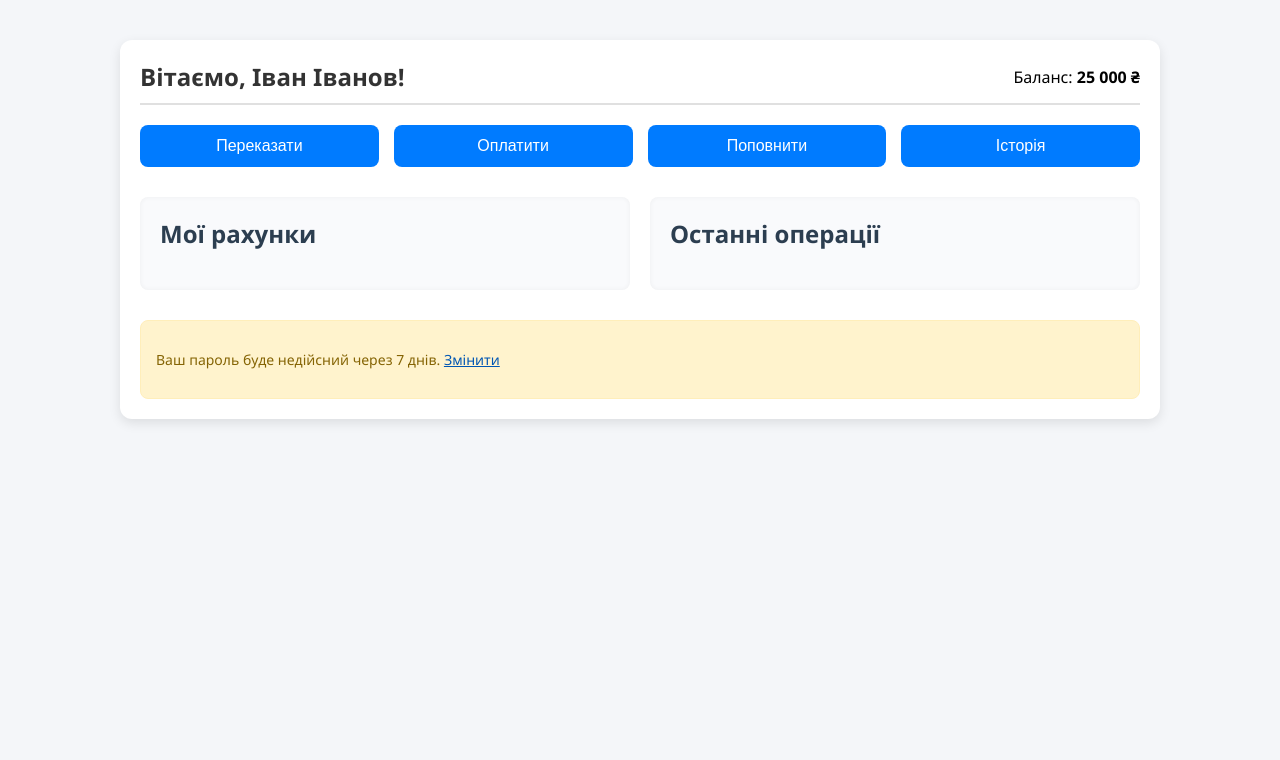
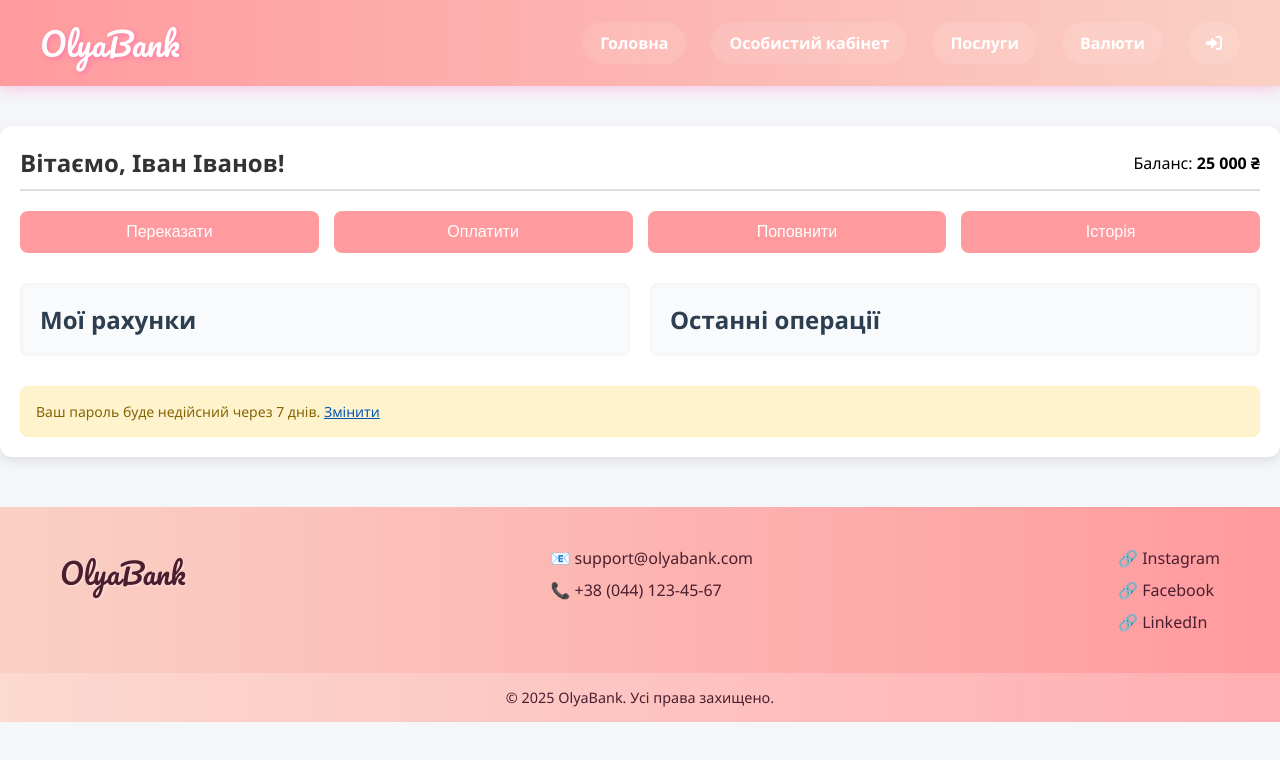
Before and after one commit to zahar-zalv9580/OlyaBank, a plain HTML site: page cab.html in a window 1280 px wide. Drawn offline with Linux system fonts and the light colour scheme.

Commit message:
щось написав

```diff
--- a/cab.css
+++ b/cab.css
@@ -6,7 +6,6 @@ body {
 }
 
 .dashboard {
-    max-width: 1000px;
     margin: 40px auto;
     padding: 20px;
     background-color: #fff;
@@ -45,7 +44,7 @@ body {
 .quick-actions button {
     flex: 1;
     padding: 12px;
-    background-color: #007bff;
+    background-color: #ff9a9e;
     color: white;
     border: none;
     border-radius: 8px;
@@ -55,7 +54,7 @@ body {
 }
 
 .quick-actions button:hover {
-    background-color: #0056b3;
+    background-color: #ff9a9e;
 }
 
 /* Основні розділи */
--- a/cab.html
+++ b/cab.html
@@ -1,13 +1,26 @@
 <!DOCTYPE html>
 <html lang="uk">
 <head>
-    <meta charset="UTF-8">
-    <meta name="viewport" content="width=device-width, initial-scale=1.0">
-    <title>Особистий кабінет</title>
-    <link rel="stylesheet" href="cab.css">
-    <link href="https://fonts.googleapis.com/css2?family=Inter:wght@400;500;600;700&display=swap" rel="stylesheet">
+  <meta charset="UTF-8">
+  <meta name="viewport" content="width=device-width, initial-scale=1.0">
+  <title>особистий кабінет</title>
+  <link href="https://fonts.googleapis.com/css2?family=Pacifico&display=swap" rel="stylesheet">
+  <link rel="stylesheet" href = "style.css">
+  <link rel="stylesheet" href = "cab.css">
+  <link rel="stylesheet" href="https://cdnjs.cloudflare.com/ajax/libs/font-awesome/6.5.0/css/all.min.css">
 </head>
+
 <body>
+      <nav>
+    <div class="logo">OlyaBank</div>
+    <div class="nav-links">
+      <a href="index.html">Головна</a>
+      <a href="cab.html">Особистий кабінет</a>
+      <a href="services.html">Послуги</a>
+      <a href="money.html">Валюти</a>
+       <a href="login.html"><i class="fas fa-sign-in-alt"></i></a>
+    </div>
+  </nav>
     <div class="dashboard">
         <header class="user-header">
             <h1>Вітаємо, Іван Іванов!</h1>
@@ -40,5 +53,26 @@
             <p>Ваш пароль буде недійсний через 7 днів. <a href="#">Змінити</a></p>
         </div>
     </div>
+  <footer>
+  <div class="footer-container">
+    <div class="footer-logo">OlyaBank</div>
+
+    <div class="footer-contact">
+      <p>📧 support@olyabank.com</p>
+      <p>📞 +38 (044) 123-45-67</p>
+    </div>
+
+    <div class="footer-socials">
+      <span>🔗 Instagram</span>
+      <span>🔗 Facebook</span>
+      <span>🔗 LinkedIn</span>
+    </div>
+  </div>
+
+  <div class="footer-bottom">
+    <p>&copy; 2025 OlyaBank. Усі права захищено.</p>
+  </div>
+</footer>
+
 </body>
 </html>
--- /dev/null
+++ b/style.css
@@ -0,0 +1,123 @@
+  * {
+      margin: 0;
+      padding: 0;
+      box-sizing: border-box;
+    }
+
+
+    body {
+      font-family: 'Segoe UI', sans-serif;
+      background: #fff0f5;
+    }
+
+    nav {
+      display: flex;
+      justify-content: space-between;
+      align-items: center;
+      padding: 15px 40px;
+      background: linear-gradient(90deg, #ff9a9e, #fad0c4);
+      box-shadow: 0 4px 12px rgba(255, 105, 180, 0.3);
+      position: sticky;
+      top: 0;
+      z-index: 999;
+    }
+
+    .logo {
+      font-family: 'Pacifico', cursive;
+      font-size: 2rem;
+      color: white;
+      text-shadow: 2px 2px 4px rgba(255, 105, 180, 0.6);
+      transition: transform 0.3s ease;
+    }
+
+    .logo:hover {
+      transform: scale(1.05);
+    }
+
+    .nav-links {
+      display: flex;
+      gap: 25px;
+    }
+
+    .nav-links a {
+      text-decoration: none;
+      color: white;
+      font-weight: bold;
+      padding: 10px 18px;
+      border-radius: 25px;
+      transition: all 0.3s ease;
+      background: rgba(255, 255, 255, 0.1);
+    }
+
+    .nav-links a:hover {
+      background: white;
+      color: #ff69b4;
+      box-shadow: 0 0 10px rgba(255, 105, 180, 0.4);
+    }
+
+    /* Адаптивність */
+    @media (max-width: 768px) {
+      nav {
+        flex-direction: column;
+        align-items: flex-start;
+        padding: 20px;
+      }
+
+      .nav-links {
+        flex-direction: column;
+        width: 100%;
+        gap: 10px;
+        margin-top: 10px;
+      }
+
+      .nav-links a {
+        width: 100%;
+        text-align: left;
+      }
+    }
+
+     footer {
+  background: linear-gradient(to right, #fad0c4, #ff9a9e);
+  color: #4b1e2f;
+  margin-top: 50px;
+  font-family: 'Segoe UI', sans-serif;
+}
+
+.footer-container {
+  display: flex;
+  flex-wrap: wrap;
+  justify-content: space-between;
+  padding: 40px 60px;
+  gap: 30px;
+}
+
+.footer-logo {
+  font-family: 'Pacifico', cursive;
+  font-size: 1.8rem;
+  color: #4b1e2f;
+  text-shadow: 1px 1px 2px rgba(255, 255, 255, 0.5);
+}
+
+.footer-contact,
+.footer-socials {
+  display: flex;
+  flex-direction: column;
+  gap: 10px;
+}
+
+
+.footer-bottom {
+  text-align: center;
+  background-color: rgba(255, 255, 255, 0.2);
+  padding: 15px;
+  font-size: 0.9rem;
+  color: #4b1e2f;
+}
+
+@media (max-width: 768px) {
+  .footer-container {
+    flex-direction: column;
+    align-items: center;
+    text-align: center;
+  }
+}
```
